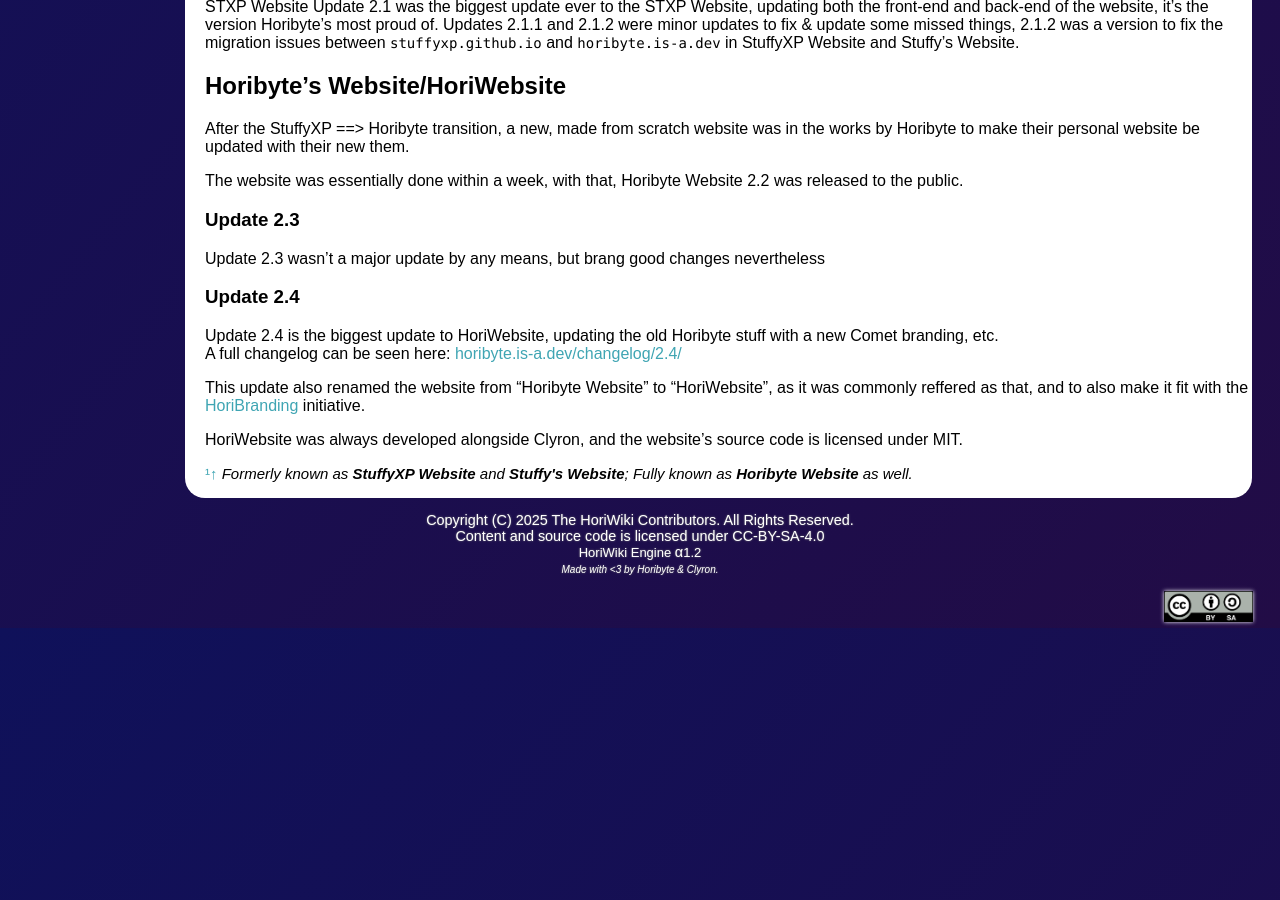
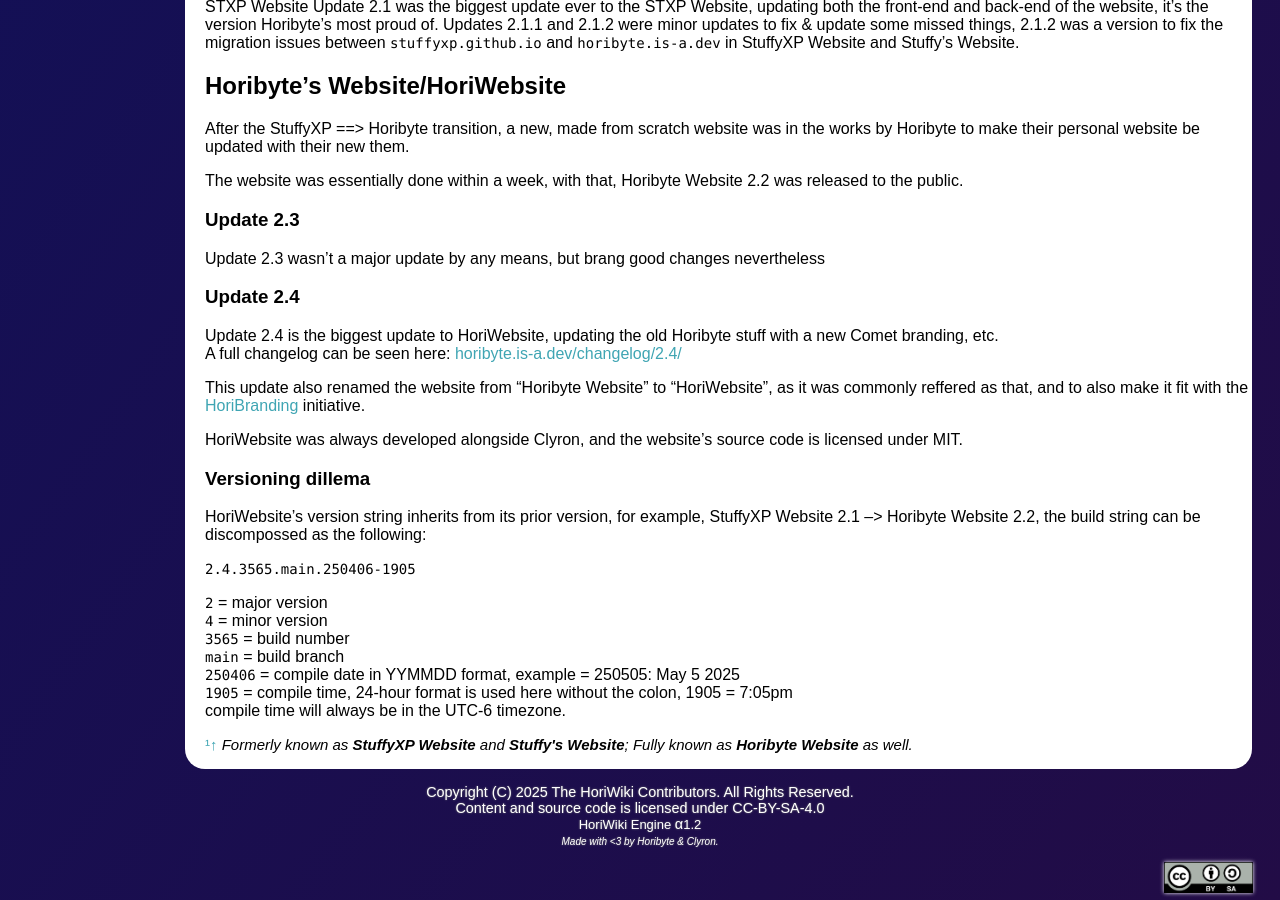
Before and after one commit to horibyte/wiki, a Jekyll site: the page built from pages/articles/horiwebsite.md, in a window 1280 px wide and 900 px high, scrolled down 898 px. Built offline with Jekyll 4.4.1, drawn with Linux system fonts in a browser that asks for light colours; before the commit the page ends 1526 px from its top, so only the background shows below that.

Commit message:
forgor smth oops

```diff
--- a/pages/articles/horiwebsite.md
+++ b/pages/articles/horiwebsite.md
@@ -53,5 +53,19 @@ This update also renamed the website from "Horibyte Website" to "HoriWebsite", a
 
 HoriWebsite was always developed alongside Clyron, and the website's source code is licensed under MIT.
 
+### Versioning dillema
+
+HoriWebsite's version string inherits from its prior version, for example, StuffyXP Website 2.1 --> Horibyte Website 2.2, the build string can be discompossed as the following:
+
+`2.4.3565.main.250406-1905`
+
+`2` = major version
+`4` = minor version
+`3565` = build number
+`main` = build branch
+`250406` = compile date in YYMMDD format, example = 250505: May 5 2025
+`1905` = compile time, 24-hour format is used here without the colon, 1905 = 7:05pm
+compile time will always be in the UTC-6 timezone.
+
 
 <p id="note"><a href="#note1" id="notec1">&sup1;<span></span>&uparrow;</a> Formerly known as <b>StuffyXP Website</b> and <b>Stuffy's Website</b>; Fully known as <b>Horibyte Website</b> as well.</p>
```
Also changed, not shown: 2 other files.
